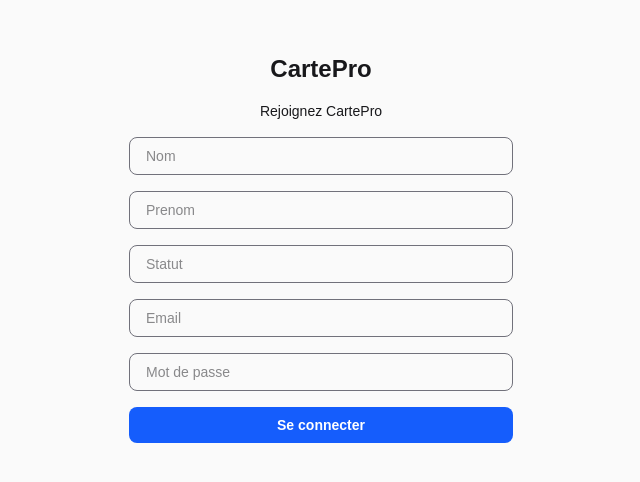
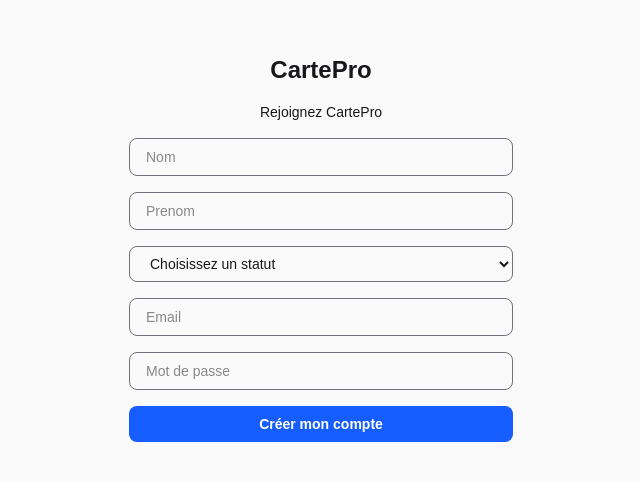
Before and after one commit to Surivor/Survivor, a Next.js app in the folder front/: page /signup in a window 1280 px wide. Shown: the part 152-634 px from the top of the page, without its empty margins (319-959 px from the left). Built offline with nearby package versions, Linux system fonts and the light colour scheme.

Commit message:
feat(front): add a dropdown selection for status

```diff
--- a/front/src/app/signup/page.tsx
+++ b/front/src/app/signup/page.tsx
@@ -1,29 +1,42 @@
 "use client";
 
-import { FormEvent } from 'react'
+import { FormEvent, useState } from 'react'
 import { useRouter } from 'next/navigation'
 
-export default function LoginPage() {
+export default function SignupPage() {
   const router = useRouter()
+  const [error, setError] = useState<string | null>(null)
+  const [statut, setStatut] = useState('')
 
   async function handleSubmit(event: FormEvent<HTMLFormElement>) {
     event.preventDefault()
+    setError(null)
+
     const formData = new FormData(event.currentTarget)
-    const nom = formData.get('nom')
-    const prenom = formData.get('prenom')
-    const statut = formData.get('statut')
-    const email = formData.get('email')
-    const password = formData.get('password')
 
-    const response = await fetch('/api/auth/login', {
+    const body: Record<string, FormDataEntryValue | null> = {
+      name: formData.get('nom'),
+      firstname: formData.get('prenom'),
+      status: formData.get('statut'),
+      email: formData.get('email'),
+      password: formData.get('password'),
+    }
+    if (statut === 'partenaire') {
+      body.companyName = formData.get('companyName')
+      body.businessPurpose = formData.get('businessPurpose')
+      body.siren = formData.get('siren')
+    }
+    const response = await fetch('http://localhost:3000/auth/register', {
       method: 'POST',
       headers: { 'Content-Type': 'application/json' },
-      body: JSON.stringify({ nom, prenom, statut, email, password }),
+      body: JSON.stringify(body),
     })
 
     if (response.ok) {
-      router.push('/profile')
+      router.push('/after_signup')
     } else {
+      const data = await response.json().catch(() => null)
+      setError(data?.message ?? "Erreur lors de l'inscription")
     }
   }
 
@@ -33,58 +46,61 @@ export default function LoginPage() {
         onSubmit={handleSubmit}
         className="w-full max-w-sm space-y-4 rounded-2xl text-zinc-900"
       >
-        <h1 className="text-center text-2xl font-bold text-zinc-900">
-          CartePro
-        </h1>
-        <p className="text-center text-sm text-zinc-900">
-          Rejoignez CartePro
-        </p>
+        <h1 className="text-center text-2xl font-bold text-zinc-900">CartePro</h1>
+        <p className="text-center text-sm text-zinc-900">Rejoignez CartePro</p>
 
-        <input
-          type="nom"
-          name="nom"
-          placeholder="Nom"
+        <input type="text" name="nom" placeholder="Nom" required
+          className="w-full rounded-lg border border-zinc-500 px-4 py-2 text-sm outline-none focus:border-blue-500 focus:ring-1 focus:ring-blue-500" />
+
+        <input type="text" name="prenom" placeholder="Prenom" required
+          className="w-full rounded-lg border border-zinc-500 px-4 py-2 text-sm outline-none focus:border-blue-500 focus:ring-1 focus:ring-blue-500" />
+
+        <select
+          name="statut"
           required
+          value={statut}
+          onChange={(e) => setStatut(e.target.value)}
           className="w-full rounded-lg border border-zinc-500 px-4 py-2 text-sm outline-none focus:border-blue-500 focus:ring-1 focus:ring-blue-500"
-        />
+        >
+          <option value="" disabled>Choisissez un statut</option>
+          <option value="admin">Admin</option>
+          <option value="user">Salarié</option>
+          <option value="partenaire">Partenaire</option>
+        </select>
 
-        <input
-          type="prenom"
-          name="prenom"
-          placeholder="Prenom"
-          required
-          className="w-full rounded-lg border border-zinc-500 px-4 py-2 text-sm outline-none focus:border-blue-500 focus:ring-1 focus:ring-blue-500"
-        />
+        {statut === 'partenaire' && (
+          <>
+            <input type="text" name="companyName" placeholder="Nom de l'entreprise" required
+              className="w-full rounded-lg border border-zinc-500 px-4 py-2 text-sm outline-none focus:border-blue-500 focus:ring-1 focus:ring-blue-500" />
 
-        <input
-          type="statut"
-          name="statut"
-          placeholder="Statut"
-          required
-          className="w-full rounded-lg border border-zinc-500 px-4 py-2 text-sm outline-none focus:border-blue-500 focus:ring-1 focus:ring-blue-500"
-        />
+            <input type="text" name="businessPurpose" placeholder="Objet social" required
+              className="w-full rounded-lg border border-zinc-500 px-4 py-2 text-sm outline-none focus:border-blue-500 focus:ring-1 focus:ring-blue-500" />
 
-        <input
-          type="email"
-          name="email"
-          placeholder="Email"
-          required
-          className="w-full rounded-lg border border-zinc-500 px-4 py-2 text-sm outline-none focus:border-blue-500 focus:ring-1 focus:ring-blue-500"
-        />
+            <input
+              type="text"
+              name="siren"
+              placeholder="SIREN (9 chiffres)"
+              required
+              inputMode="numeric"
+              pattern="[0-9]{9}"
+              title="Le SIREN doit contenir exactement 9 chiffres"
+              maxLength={9}
+              className="w-full rounded-lg border border-zinc-500 px-4 py-2 text-sm outline-none focus:border-blue-500 focus:ring-1 focus:ring-blue-500"
+            />
+          </>
+        )}
 
-        <input
-          type="password"
-          name="password"
-          placeholder="Mot de passe"
-          required
-          className="w-full rounded-lg border border-zinc-500 px-4 py-2 text-sm outline-none focus:border-blue-500 focus:ring-1 focus:ring-blue-500"
-        />
+        <input type="email" name="email" placeholder="Email" required
+          className="w-full rounded-lg border border-zinc-500 px-4 py-2 text-sm outline-none focus:border-blue-500 focus:ring-1 focus:ring-blue-500" />
 
-        <button
-          type="submit"
-          className="w-full rounded-lg bg-blue-600 py-2 text-sm font-semibold text-white transition-colors hover:bg-blue-700"
-        >
-          Se connecter
+        <input type="password" name="password" placeholder="Mot de passe" required
+          className="w-full rounded-lg border border-zinc-500 px-4 py-2 text-sm outline-none focus:border-blue-500 focus:ring-1 focus:ring-blue-500" />
+
+        {error && <p className="text-center text-sm text-red-600">{error}</p>}
+
+        <button type="submit"
+          className="w-full rounded-lg bg-blue-600 py-2 text-sm font-semibold text-white transition-colors hover:bg-blue-700">
+          Créer mon compte
         </button>
       </form>
     </div>
```
